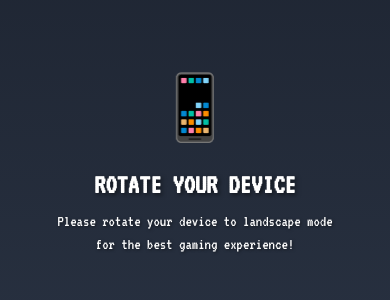
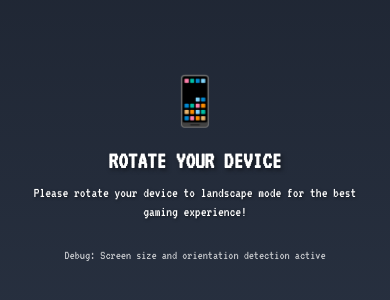
Before and after one commit to RushilGovender/srihan.github.io, a plain HTML site: page index.html in a window 390 px wide. Shown: the part 258-558 px from the top of the page. Drawn offline with nearby package versions, Linux system fonts and the light colour scheme.

Commit message:
Update index.html

```diff
--- a/index.html
+++ b/index.html
@@ -29,29 +29,88 @@
             top: 0;
             left: 0;
             width: 100vw;
-            height: 100vh;
+            min-height: 100vh;
             background: linear-gradient(to bottom, #1a202c, #2d3748);
             z-index: 9999;
             flex-direction: column;
             justify-content: center;
             align-items: center;
             text-align: center;
-            padding: 2rem;
+            padding: 1rem;
+            box-sizing: border-box;
         }
 
-        @media screen and (max-width: 768px) and (orientation: portrait) {
+        /* Mobile-specific adjustments for rotate message */
+        @media screen and (max-height: 600px) {
             .rotate-message {
-                display: flex;
+                padding: 0.5rem;
+                justify-content: space-evenly;
+            }
+        }
+
+        /* Updated mobile detection - increased width threshold */
+        @media screen and (max-width: 1024px) and (orientation: portrait) {
+            .rotate-message {
+                display: flex !important;
             }
             .switch-container {
-                display: none;
+                display: none !important;
+            }
+        }
+
+        /* Fallback for very wide portrait screens */
+        @media screen and (orientation: portrait) and (max-aspect-ratio: 4/3) {
+            .rotate-message {
+                display: flex !important;
+            }
+            .switch-container {
+                display: none !important;
             }
         }
 
         .rotate-icon {
-            font-size: 4rem;
-            margin-bottom: 1rem;
+            font-size: 3rem;
+            margin-bottom: 0.75rem;
             animation: rotate 2s linear infinite;
+        }
+
+        /* Responsive icon sizing */
+        @media screen and (max-height: 700px) {
+            .rotate-icon {
+                font-size: 2.5rem;
+                margin-bottom: 0.5rem;
+            }
+        }
+
+        @media screen and (max-height: 600px) {
+            .rotate-icon {
+                font-size: 2rem;
+                margin-bottom: 0.25rem;
+            }
+        }
+
+        /* Responsive text for rotate message */
+        .rotate-message .title {
+            font-size: 1.5rem;
+            margin-bottom: 0.5rem;
+        }
+
+        .rotate-message .subtitle {
+            font-size: 0.9rem;
+            margin-bottom: 0.5rem;
+            line-height: 1.3;
+        }
+
+        @media screen and (max-height: 600px) {
+            .rotate-message .title {
+                font-size: 1.25rem;
+                margin-bottom: 0.25rem;
+            }
+            .rotate-message .subtitle {
+                font-size: 0.8rem;
+                margin-bottom: 0.25rem;
+                line-height: 1.2;
+            }
         }
 
         @keyframes rotate {
@@ -354,6 +413,9 @@
         <div class="rotate-icon">📱</div>
         <h2 class="title">ROTATE YOUR DEVICE</h2>
         <p class="subtitle">Please rotate your device to landscape mode for the best gaming experience!</p>
+        <p style="font-size: 0.8rem; margin-top: 1rem; opacity: 0.7;">
+            Debug: Screen size and orientation detection active
+        </p>
     </div>
 
     <script>
```
